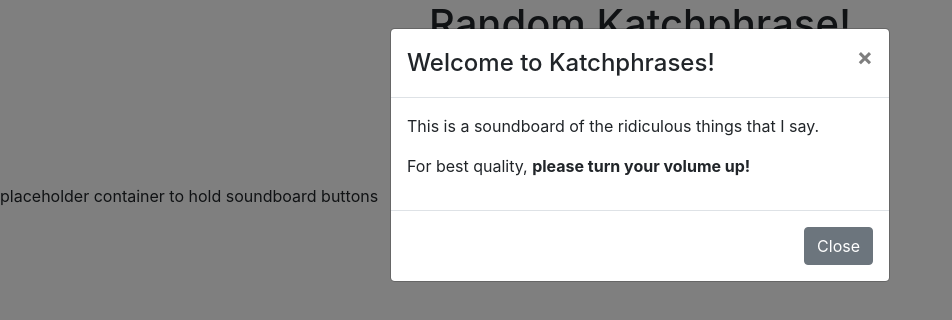
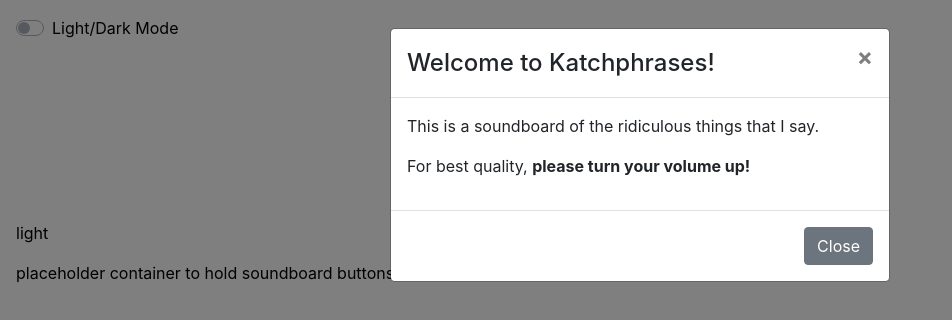
Before and after one commit to klaw772/katchphrases, a React (Create React App) app: page / in a window 1280 px wide. Shown: the top 320 px of the page, without its empty margins (0-952 px from the left). Built offline with nearby package versions, Linux system fonts and the light colour scheme.

Commit message:
toggling light and dark mode

```diff
--- /dev/null
+++ b/src/App.css
@@ -0,0 +1,3 @@
+.app {
+  height: 100vh;
+}
--- a/src/App.js
+++ b/src/App.js
@@ -1,13 +1,39 @@
-import React from "react";
+import React, { useContext } from "react";
 import { SoundboardContainer } from "./components/SoundboardContainer/SoundboardContainer";
-function App() {
+import { ThemeContext } from "./components/ThemeContext/ThemeContext";
+import { ThemeToggle } from "./components/ThemeToggle/ThemeToggle";
+
+import "./App.css";
+
+export const AppTheme = {
+  light: {
+    textColor: "#000",
+    backgroundColor: "#fff",
+  },
+  dark: {
+    textColor: "#fff",
+    backgroundColor: "#333",
+  },
+};
+
+const App = () => {
+  const [theme] = useContext(ThemeContext);
+  const currentTheme = AppTheme[theme];
   return (
-    <div className="App">
-      <header className="App-header">
-        <SoundboardContainer />
-      </header>
+    <div
+      className="app"
+      style={{
+        padding: "1rem",
+        backgroundColor: `${currentTheme.backgroundColor}`,
+        color: `${currentTheme.textColor}`,
+      }}
+    >
+      <div>
+        <ThemeToggle />
+      </div>
+      <SoundboardContainer />
     </div>
   );
-}
+};
 
 export default App;
--- a/src/components/SoundboardButtonsContainer/SoundboardButtonsContainer.js
+++ b/src/components/SoundboardButtonsContainer/SoundboardButtonsContainer.js
@@ -1,5 +1,12 @@
-import React from "react";
+import React, { useContext } from "react";
+import { ThemeContext } from "../ThemeContext/ThemeContext";
 
 export const SoundboardButtonsContainer = () => {
-  return <div>placeholder container to hold soundboard buttons</div>;
+  const [theme, setTheme] = useContext(ThemeContext);
+  return (
+    <div>
+      <p>{theme}</p>
+      <p>placeholder container to hold soundboard buttons</p>
+    </div>
+  );
 };
--- /dev/null
+++ b/src/components/ThemeContext/ThemeContext.js
@@ -0,0 +1,12 @@
+import React, { createContext, useState } from "react";
+
+export const ThemeContext = createContext();
+
+export const ThemeContextProvider = ({ children }) => {
+  const [theme, setTheme] = useState("light");
+  return (
+    <ThemeContext.Provider value={[theme, setTheme]}>
+      {children}
+    </ThemeContext.Provider>
+  );
+};
--- /dev/null
+++ b/src/components/ThemeToggle/ThemeToggle.js
@@ -0,0 +1,29 @@
+import React, { useContext, useState } from "react";
+import { Form } from "react-bootstrap";
+import { ThemeContext } from "../ThemeContext/ThemeContext";
+
+export const ThemeToggle = () => {
+  const [theme, setTheme] = useContext(ThemeContext);
+  const [nightMode, setNightMode] = useState(false);
+
+  const handleToggle = () => {
+    if (!nightMode) {
+      setNightMode(true);
+      setTheme("dark");
+    } else {
+      setNightMode(false);
+      setTheme("light");
+    }
+  };
+  return (
+    <Form>
+      <Form.Check
+        type="switch"
+        id="custom-switch"
+        label="Light/Dark Mode"
+        checked={nightMode}
+        onChange={handleToggle}
+      />
+    </Form>
+  );
+};
--- a/src/index.js
+++ b/src/index.js
@@ -1,11 +1,14 @@
 import React from "react";
 import ReactDOM from "react-dom";
 import App from "./App";
+import { ThemeContextProvider } from "./components/ThemeContext/ThemeContext";
 import "bootstrap/dist/css/bootstrap.min.css";
 
 ReactDOM.render(
   <React.StrictMode>
-    <App />
+    <ThemeContextProvider>
+      <App />
+    </ThemeContextProvider>
   </React.StrictMode>,
   document.getElementById("root")
 );
```
